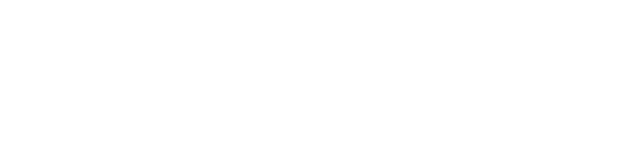
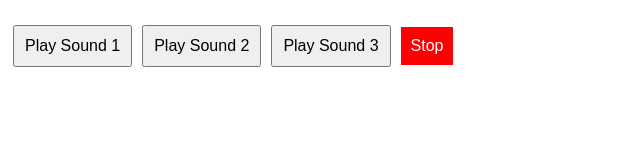
Before and after one commit to acciojob/Soundbar-rhlsingh19, a website: page main.html in a window 1280 px wide. Shown: the whole page, without its empty margins (0-640 px from the left). Drawn offline with Linux system fonts and the light colour scheme.

Commit message:
created a submission

```diff
--- a/main.html
+++ b/main.html
@@ -7,6 +7,13 @@
 </head>
 
 <body>
+	 <div id="buttons">
+    <button class="btn" onclick="playSound('sound1.mp3')">Play Sound 1</button>
+    <button class="btn" onclick="playSound('sound2.mp3')">Play Sound 2</button>
+    <button class="btn" onclick="playSound('sound3.mp3')">Play Sound 3</button>
+    <button class="stop" onclick="stopAllSounds()">Stop </button>
+  </div>
+
 	<!-- the entire body must be written by student -->
     <script type="text/javascript" src="./script.js">
 </script>
--- a/script.js
+++ b/script.js
@@ -1 +1,10 @@
 //your JS code here. If required.
+function playSound(soundFileName) {
+  const audio = new Audio(`sounds/${soundFileName}`);
+  audio.play();
+}
+
+function stopAllSounds() {
+  const allAudio = document.querySelectorAll('audio');
+  allAudio.forEach(audio => audio.pause());
+}
--- a/styles.css
+++ b/styles.css
@@ -1 +1,20 @@
 /*  your css code here. If applicable */
+#buttons {
+  display: flex;
+  flex-direction:row;
+  align-items: center;
+  margin-top: 20px;
+}
+
+.btn, .stop {
+  padding: 10px;
+  margin: 5px;
+  font-size: 16px;
+  cursor: pointer;
+}
+
+.stop {
+  background-color: #ff0000;
+  color: #fff;
+  border: none;
+}
```
